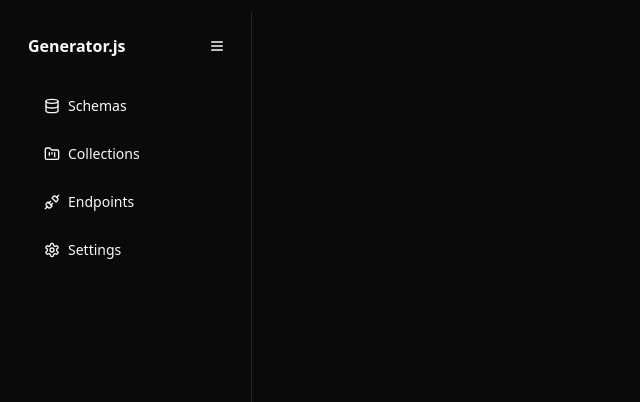
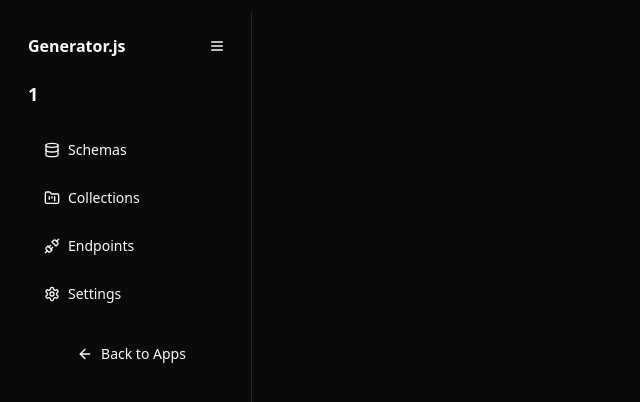
Before and after one commit to rijfas/generator.js, a React (Vite) app in the folder admin/frontend/: page /1 in a window 1280 px wide. Shown: the top 402 px of the page, without its empty margins (0-640 px from the left). Built offline with nearby package versions, Linux system fonts and the light colour scheme; no server answers.

Commit message:
feat: added backbutton in sidebar

```diff
--- a/admin/frontend/src/components/layout/sidebar.tsx
+++ b/admin/frontend/src/components/layout/sidebar.tsx
@@ -1,11 +1,22 @@
 import { Button } from "@/components/ui/button";
-import { Database, Menu, Settings, Unplug, FolderKanban } from "lucide-react";
+import {
+  ArrowLeft,
+  Database,
+  FolderKanban,
+  Menu,
+  Settings,
+  Unplug,
+} from "lucide-react";
 import { useState } from "react";
-import { Link, useLocation } from "react-router";
+import { Link, useLocation, useParams } from "react-router";
 
 const navItems = [
   { name: "Schemas", href: "schemas", icon: <Database className='w-5 h-5' /> },
-  { name: "Collections", href: "collections", icon: <FolderKanban className='w-5 h-5' /> },
+  {
+    name: "Collections",
+    href: "collections",
+    icon: <FolderKanban className='w-5 h-5' />,
+  },
   {
     name: "Endpoints",
     href: "endpoints",
@@ -21,6 +32,7 @@ const navItems = [
 export function Sidebar() {
   const [collapsed, setCollapsed] = useState(false);
   const location = useLocation();
+  const { appName } = useParams();
 
   return (
     <div
@@ -28,7 +40,6 @@ export function Sidebar() {
         collapsed ? "w-16" : "w-60"
       }`}
     >
-      {/* Sidebar Header */}
       <div className='flex items-center justify-between'>
         {!collapsed && <span className='font-semibold'>Generator.js</span>}
         <Button
@@ -39,6 +50,12 @@ export function Sidebar() {
           <Menu className='w-5 h-5' />
         </Button>
       </div>
+
+      {!collapsed && appName && (
+        <div className='mt-4'>
+          <h2 className='text-lg font-bold'>{appName}</h2>
+        </div>
+      )}
 
       {/* Navigation Items */}
       <nav className='mt-6 space-y-2'>
@@ -59,6 +76,18 @@ export function Sidebar() {
           );
         })}
       </nav>
+
+      <div className='mt-6'>
+        <Link to='/'>
+          <Button
+            variant='ghost'
+            className='w-full flex items-center gap-2 mb-3'
+          >
+            <ArrowLeft className='w-5 h-5' />
+            {!collapsed && <span>Back to Apps</span>}
+          </Button>
+        </Link>
+      </div>
     </div>
   );
 }
--- a/admin/frontend/src/routes/index.tsx
+++ b/admin/frontend/src/routes/index.tsx
@@ -10,7 +10,7 @@ export default function AppRoutes() {
   return (
     <Routes>
       <Route path='/' element={<AppsPage />} />
-      <Route path='/:name/' element={<RootLayout />}>
+      <Route path='/:appName/' element={<RootLayout />}>
         <Route index={true} path='schemas' element={<SchemaListingPage />} />
         <Route path='collections' element={<CollectionsPage />} />
         <Route path='settings' element={<SettingsPage />} />
```
